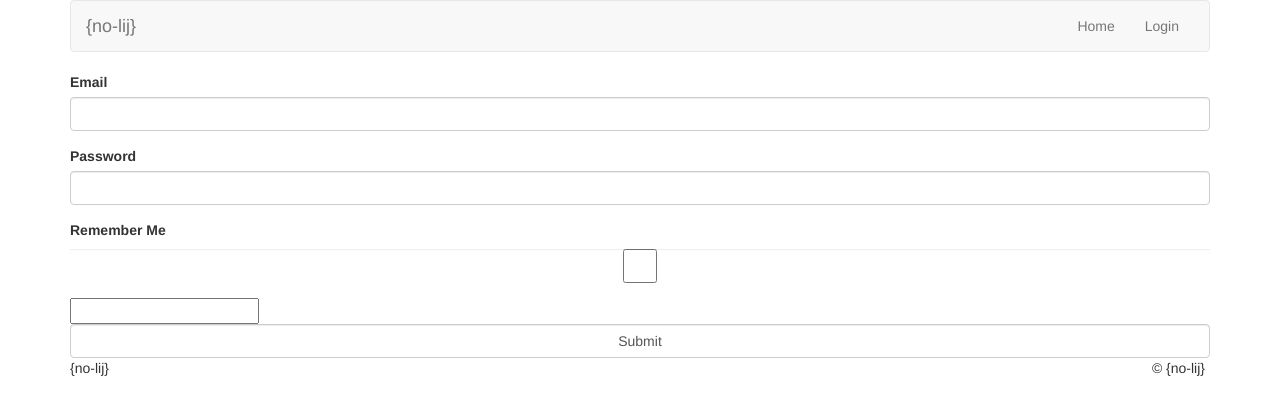
After one commit to gsdatta/nolij, a Python web app: template nolij/views/templates/security/login.html in a window 1280 px wide. The commit adds this page. Shown: the top 415 px of the page. Run offline with Jinja, Linux system fonts and the light colour scheme; the template is opened without the code that fills it, so the values that code supplies are empty, except form fields; form fields are guessed from the names that the template uses; some libraries are stand-ins or nearby versions.

Commit message:
Add login functionality with remember-me
This fixes login functionality using WTForms and Flask-security for
session management.

```diff
--- a/nolij/auth/models.py
+++ b/nolij/auth/models.py
@@ -47,6 +47,9 @@ class User(db.Model, UserMixin):
                 'name': self.name
                 }
 
+    def is_authenticated(self):
+        return self.is_authenticated
+
 
 # Setup Flask-Security
 user_datastore = SQLAlchemyUserDatastore(db, User, Role)
--- a/nolij/config.py
+++ b/nolij/config.py
@@ -6,7 +6,10 @@ class Config(object):
 class DevelopmentConfig(Config):
     DEBUG = True
     SQLALCHEMY_DATABASE_URI = "postgres://localhost/nolij"
+    SECRET_KEY = 'woahimabadass'
     PORT = 5000
+    SECURITY_PASSWORD_HASH = 'bcrypt'
+    SECURITY_PASSWORD_SALT = SECRET_KEY
     LOGGING = {
         'version': 1,
         'disable_existing_loggers': False,
--- a/nolij/views/templates/layout.html
+++ b/nolij/views/templates/layout.html
@@ -36,6 +36,11 @@
                     <div class="navbar-collapse collapse" id="nav-collapse" aria-expanded="false" style="height: 1px;">
                         <ul class="nav navbar-nav navbar-right">
                             <li><a href="{{ url_for('root.index') }}">Home</a></li>
+                            {% if current_user.is_authenticated() %}
+                            <li><a href="{{ url_for('root.index') }}">Dashboard</a></li>
+                            {% else %}
+                            <li><a href="{{ url_for('root.login') }}">Login</a></li>
+                            {% endif %}
                         </ul>
                     </div><!-- /.navbar-collapse -->
                 </div><!-- /.container-fluid -->
--- a/nolij/views/templates/layout2.html
+++ b/nolij/views/templates/layout2.html
@@ -36,6 +36,12 @@
                     <div class="collapse navbar-collapse" id="bs-example-navbar-collapse-1">
                         <ul class="nav navbar-nav navbar-right">
                             <li><a href="{{ url_for('root.index') }}">Home</a></li>
+                            {% if current_user.is_authenticated() %}
+                            <li><a href="{{ url_for('root.index') }}">Dashboard</a></li>
+                            <li><a href="{{ url_for('root.logout') }}">Logout</a></li>
+                            {% else %}
+                            <li><a href="{{ url_for('root.login') }}">Login</a></li>
+                            {% endif %}
                         </ul>
                     </div><!-- /.navbar-collapse -->
                 </div><!-- /.container-fluid -->
--- /dev/null
+++ b/nolij/views/templates/security/login.html
@@ -0,0 +1,31 @@
+{% extends "layout2.html" %}
+{% block body %}
+<div class="container">
+{% if form.errors %}
+    <ul class="errors">
+        {% for field_name, field_errors in form.errors|dictsort if field_errors %}
+            {% for error in field_errors %}
+                <li>{{ form[field_name].label }}: {{ error }}</li>
+            {% endfor %}
+        {% endfor %}
+    </ul>
+{% endif %}
+    <form action="{{ url_for('root.login') }}" method="POST">
+        {{ form.csrf_token }}
+        <div class="form-group">
+            <label for="email">Email</label>
+            {{ form.email(class="form-control") }}
+        </div>
+        <div class="form-group">
+            <label for="password">Password</label>
+            {{ form.password(class="form-control") }}
+        </div>
+        <div class="form-group">
+            <label for="remember">Remember Me</label>
+            {{ form.remember(class="form-control") }}
+        </div>
+        {{ form.next }}
+        {{ form.submit(class="form-control") }}
+
+</div>
+{% endblock %}
```
Also changed, not shown: nolij/root/views.py (+41 -3 lines).
